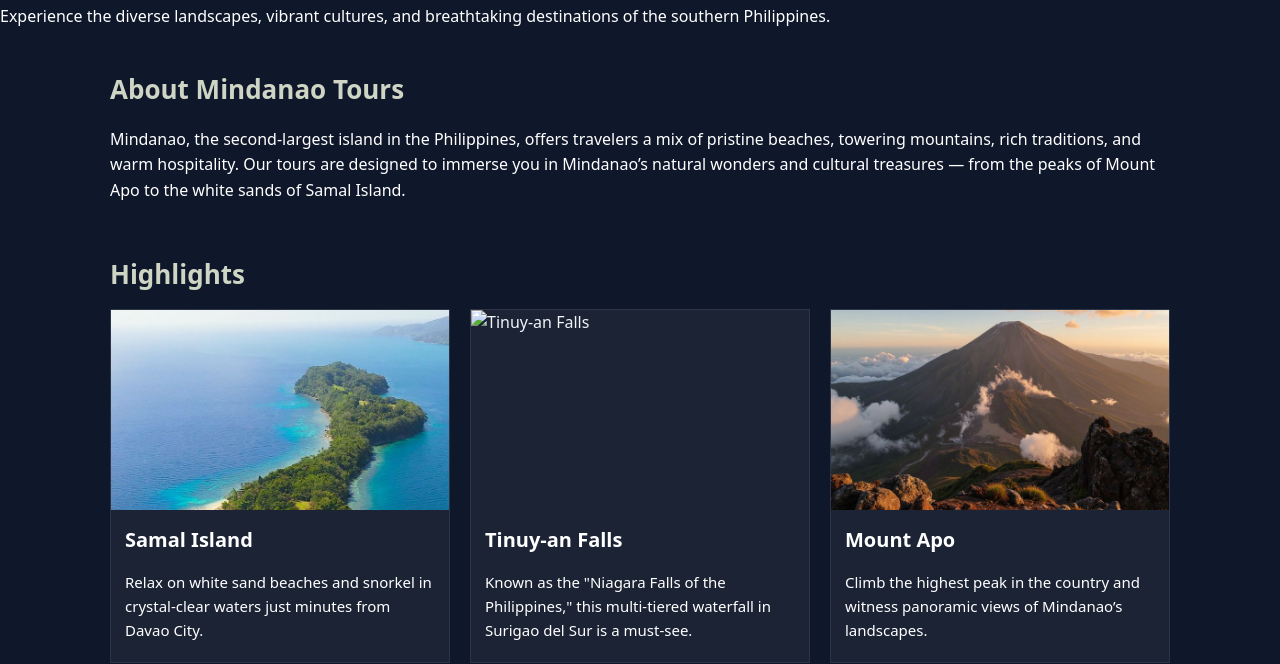
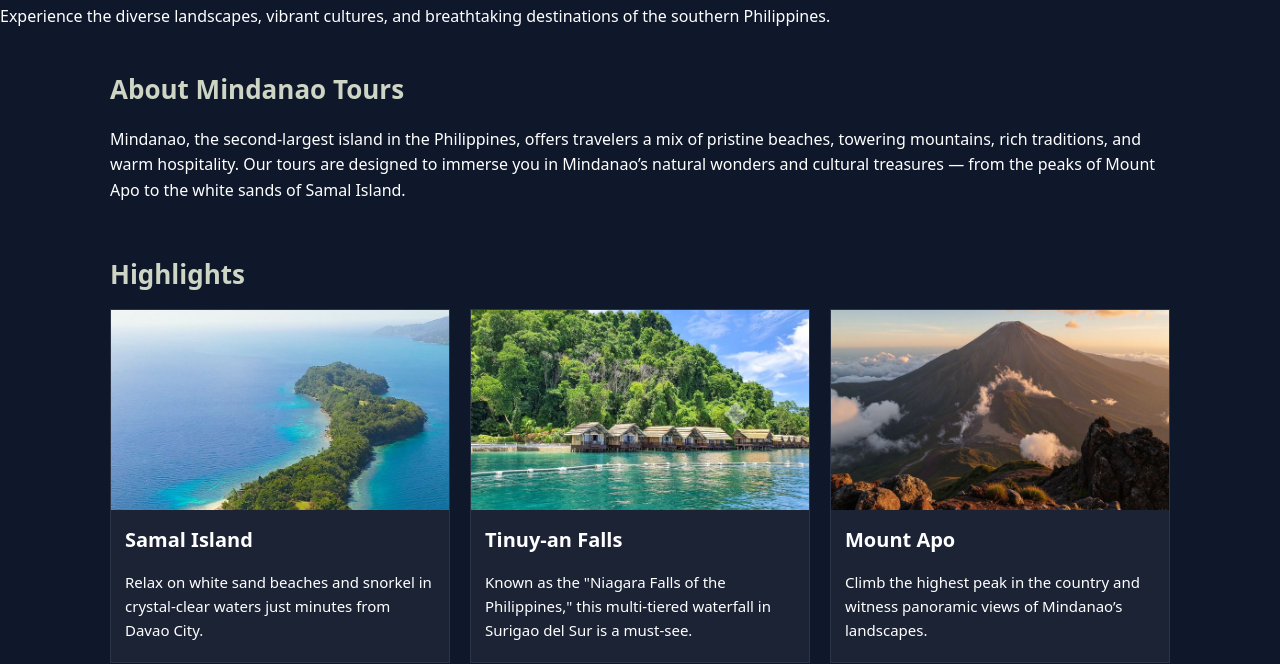
Before and after one commit to johnrondeldelaroca528-cpu/touristspotsMindanao.github.io, a plain HTML site: page About.html in a window 1280 px wide. Shown: the part 144-808 px from the top of the page. Drawn offline with Linux system fonts and the light colour scheme; files whose address does not match are found by name.

Commit message:
Update About.html

```diff
--- a/About.html
+++ b/About.html
@@ -49,7 +49,7 @@
         <p>Relax on white sand beaches and snorkel in crystal-clear waters just minutes from Davao City.</p>
       </div>
       <div class="card">
-        <img src="./img1/Tinuy-an Falls Guide.jpeg" alt="Tinuy-an Falls">
+        <img src="./img1/Pearl Farm, Samal Island, Davao 🌴🌊🌞🇵🇭.jpg" alt="Tinuy-an Falls">
         <h3>Tinuy-an Falls</h3>
         <p>Known as the "Niagara Falls of the Philippines," this multi-tiered waterfall in Surigao del Sur is a must-see.</p>
       </div>
@@ -86,5 +86,4 @@
                 </footer>
 
 </body>
-
 </html>
```
